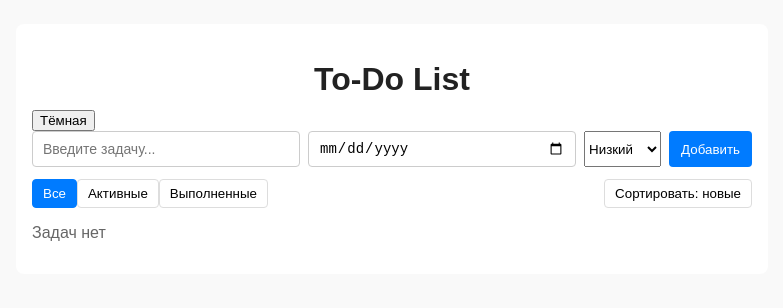
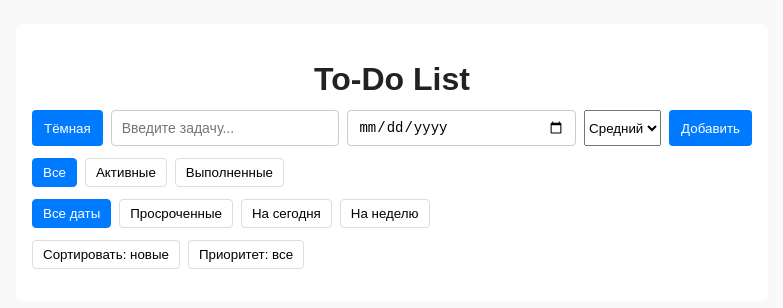
Before and after one commit to Anuar234/to-do-app, a React (Vite) app in the folder todo-app/frontend/: page / in a window 1280 px wide. Shown: the top 308 px of the page, without its empty margins (248-1031 px from the left). Built offline with nearby package versions, Linux system fonts and the light colour scheme.

Commit message:
changed some stuff, added comments + tried to put due_date and sorting for priorities

```diff
--- a/todo-app/frontend/src/App.jsx
+++ b/todo-app/frontend/src/App.jsx
@@ -9,8 +9,19 @@ export default function App() {
   const [sortOrder, setSortOrder] = useState("newest"); // "newest" | "oldest"
   const [theme, setTheme] = useState("light");
   const [priority, setPriority] = useState("medium");
+  const [prioritySort, setPrioritySort] = useState("all");
   const [dueDate, setDueDate] = useState("");
-  const priorityOrder = ["high", "mediгm", "low"];
+  const [dueFilter, setDueFilter] = useState("all");
+  const priorityOrder = ["high", "medium", "low"];
+
+
+  const parseDate = (d) => {
+  if (!d) return null;
+  const dt = new Date(d);
+  dt.setHours(0,0,0,0);
+  return dt;
+};
+
 
   useEffect(() => {
     document.documentElement.setAttribute("data-theme", theme);
@@ -32,25 +43,53 @@ export default function App() {
   }
 
   // Фильтрация основана на выполненных и не выполненных задач
-  const filteredTasks = tasks.filter((t) => {
+
+const filteredTasks = tasks
+  .filter(t => {
+    // Фильтр по статусу
     if (filter === "active") return !t.completed;
-    if (filter === "completed") return !!t.completed;
+    if (filter === "completed") return t.completed;
     return true;
+  })
+  .filter(t => {
+    // Фильтр по due_date
+    const due = parseDate(t.dueDate || t.DueDate || t.due_date);
+    const today = new Date();
+    today.setHours(0,0,0,0);
+    switch(dueFilter) {
+      case "overdue":
+        return due && due < today;
+      case "today":
+        return due && due.getTime() === today.getTime();
+      case "week":
+        const weekEnd = new Date(today.getTime() + 7*24*60*60*1000);
+        return due && due >= today && due <= weekEnd;
+      default:
+        return true;
+    }
   });
 
-  // Сортировка по дате
-  const sortedTasks = [...filteredTasks]
-  .sort((a, b) => {
-    // сначала сортируем по приоритету
-    const pa = priorityOrder.indexOf(a.priority || "medium");
-    const pb = priorityOrder.indexOf(b.priority || "medium");
+const sortedTasks = [...filteredTasks].sort((a, b) => {
+  // Сортировка по приоритету (если выбран конкретный)
+  if (prioritySort !== "all") {
+    const pa = (a.priority || "medium").toLowerCase() === prioritySort ? 0 : 1;
+    const pb = (b.priority || "medium").toLowerCase() === prioritySort ? 0 : 1;
     if (pa !== pb) return pa - pb;
+  } else {
+    // High → Medium → Low
+    const pa = priorityOrder.indexOf((a.priority || "medium").toLowerCase());
+    const pb = priorityOrder.indexOf((b.priority || "medium").toLowerCase());
+    if (pa !== pb) return pa - pb;
+  }
 
-    // потом по дате
+  // Сортировка по дате создания
   const da = getCreatedDate(a);
   const db = getCreatedDate(b);
   return sortOrder === "newest" ? db - da : da - db;
 });
+
+
+
 
 
   // Действия: add / toggle / delete — после каждого запроса обновляем список (чтобы sync с бэкендом)
@@ -96,76 +135,86 @@ const handleAdd = async () => {
   <div className="container">
   <h1>To-Do List</h1>
 
-    <button onClick={() => setTheme(theme === "light" ? "dark": "light")}>
+  {/* --- Тема и добавление задачи --- */}
+  <div className="input-row">
+    <button onClick={() => setTheme(theme === "light" ? "dark" : "light")}>
       {theme === "light" ? "Тёмная" : "Светлая"}
     </button>
 
-    <div className="input-row">
     <input
       value={newTask}
       onChange={(e) => setNewTask(e.target.value)}
       placeholder="Введите задачу..."
       onKeyDown={(e) => { if (e.key === "Enter") handleAdd(); }}
     />
-
     <input
       type="date"
       value={dueDate}
       onChange={(e) => setDueDate(e.target.value)}
-        placeholder="Введите дату..."
     />
-
-
     <select value={priority} onChange={(e) => setPriority(e.target.value)}>
-        <option value="low"> Низкий</option>
-        <option value="mediгm">Средний</option>
+      <option value="low">Низкий</option>
+      <option value="medium">Средний</option>
       <option value="high">Высокий</option>
     </select>
     <button onClick={handleAdd}>Добавить</button>
   </div>
 
-    <div className="filters">
-      <div>
+  {/* --- Фильтры по статусу --- */}
+  <div className="filters filter-row">
     <button onClick={() => setFilter("all")} className={filter === "all" ? "active" : ""}>Все</button>
     <button onClick={() => setFilter("active")} className={filter === "active" ? "active" : ""}>Активные</button>
     <button onClick={() => setFilter("completed")} className={filter === "completed" ? "active" : ""}>Выполненные</button>
   </div>
 
-      <div style={{ marginLeft: "auto" }}>
+  {/* --- Фильтры по due_date --- */}
+  <div className="filters filter-row">
+    <button onClick={() => setDueFilter("all")} className={dueFilter === "all" ? "active" : ""}>Все даты</button>
+    <button onClick={() => setDueFilter("overdue")} className={dueFilter === "overdue" ? "active" : ""}>Просроченные</button>
+    <button onClick={() => setDueFilter("today")} className={dueFilter === "today" ? "active" : ""}>На сегодня</button>
+    <button onClick={() => setDueFilter("week")} className={dueFilter === "week" ? "active" : ""}>На неделю</button>
+  </div>
+
+  {/* --- Сортировка --- */}
+  <div className="filters filter-row">
     <button onClick={() => setSortOrder(sortOrder === "newest" ? "oldest" : "newest")}>
       {sortOrder === "newest" ? "Сортировать: новые" : "Сортировать: старые"}
     </button>
-      </div>
+
+    <button onClick={() => {
+      const order = ["all", "high", "medium", "low"];
+      const nextIndex = (order.indexOf(prioritySort) + 1) % order.length;
+      setPrioritySort(order[nextIndex]);
+    }}>
+      {prioritySort === "all" ? "Приоритет: все" : `Приоритет: ${prioritySort.charAt(0).toUpperCase() + prioritySort.slice(1)}`}
+    </button>
   </div>
 
+  {/* --- Список задач --- */}
   <ul className="task-list">
-      {sortedTasks.length === 0 && <li style={{ color: "#666" }}>Задач нет</li>}
     {sortedTasks.map((t) => (
-        <li key={t.id} className="task-item">
-          <span
-            className={`task-title ${t.completed ? "done" : ""}`}
-            onClick={() => handleToggle(t.id)}
-          >
-            <span className="task-icon">
-              {t.completed ? "✅" : "⬜"}
-            </span>
-            {t.title || t.Title || "(без названия)"}
+      <li key={t.id} className={`task-item ${(t.priority || "low").toLowerCase()}`}>
+        <span className={`task-title ${t.completed ? "done" : ""}`} onClick={() => handleToggle(t.id)}>
+          <span className="task-icon">{t.completed ? "✅" : "⬜"}</span>
+          {t.title || "(без названия)"}
         </span>
 
-          <span className={`priority-bagde ${t.priority || "low"}`}>
+        <span className={`priority-badge ${(t.priority || "low").toLowerCase()}`}>
           {t.priority || "low"}
         </span>
 
         <small className="task-date">{formatDate(getCreatedDate(t))}</small>
+
+        {t.due_date && (
+          <small className="task-due">До: {new Date(t.due_date).toLocaleDateString()}</small>
+        )}
 
         <button className="task-delete" onClick={() => handleDelete(t.id)}>✕</button>
       </li>
     ))}
   </ul>
 </div>
-);
-
-}
+)}
 
 // Стили кнопок (простые inline-стили)
 const btnStyle = {
```
Lines whose indentation alone changed are shown as unchanged.
